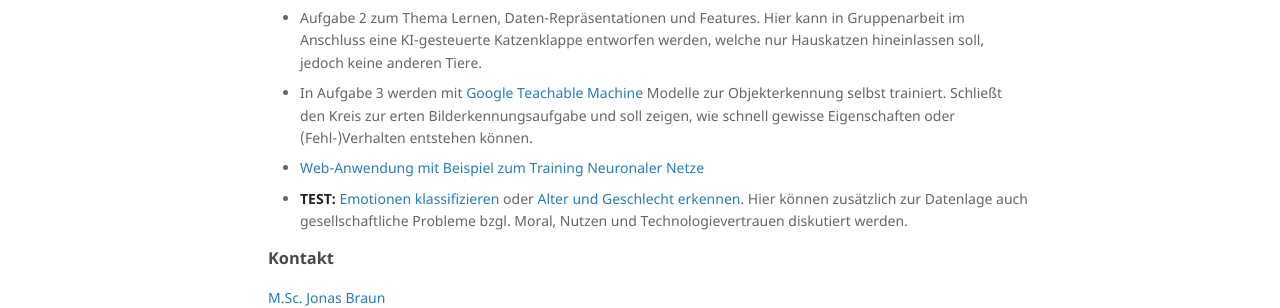
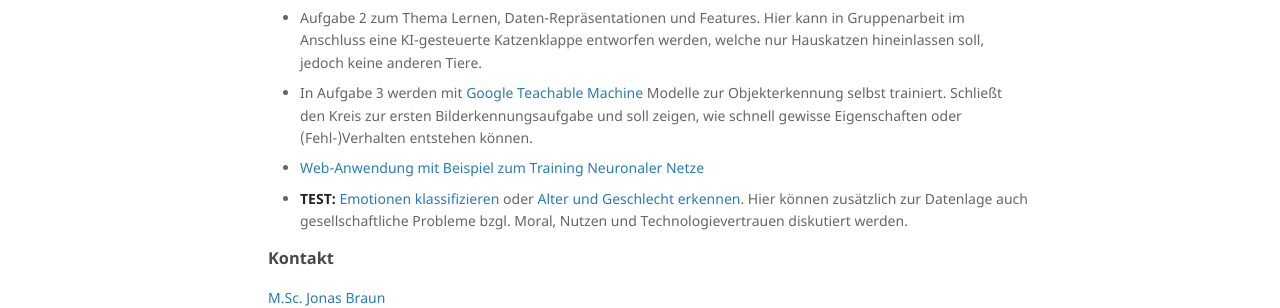
Before and after one commit to DDIHD/DDIHD.github.io, a Jekyll site: the page built from materials/ki.md, in a window 1280 px wide and 900 px high, scrolled down 945 px. Shown: the part 426-734 px from the top of the window. Built offline with Jekyll 4.4.1, drawn with Linux system fonts in a browser that asks for light colours.

Commit message:
Update ki.md

```diff
--- a/materials/ki.md
+++ b/materials/ki.md
@@ -137,8 +137,8 @@
 
 - [Web-App zur Bild-/Objekterkennung](/webapps/object/index.html) als Einstieg in den Unterricht oder die Fortbildung, zum Experimentieren, Verhalten und Grenzen austesten.Anleitung zur Installation der Webseite als App und zur Offline-Nutzung folgen. Empfohlen auf einem Tablet, um die Kamera auf der Rückseite nutzen zu können. <u> Ladezeit beachten, kurz warten und ggf. Kamera-Erlaubnis erteilen </u>
 - Aufgabe 2 zum Thema Lernen, Daten-Repräsentationen und Features. Hier kann in Gruppenarbeit im Anschluss eine KI-gesteuerte Katzenklappe entworfen werden, welche nur Hauskatzen hineinlassen soll, jedoch keine anderen Tiere.
-- In Aufgabe 3 werden mit [Google Teachable Machine](https://teachablemachine.withgoogle.com/) Modelle zur Objekterkennung selbst trainiert. Schließt den Kreis zur erten Bilderkennungsaufgabe und soll zeigen, wie schnell gewisse Eigenschaften oder (Fehl-)Verhalten entstehen können.
-- [Web-Anwendung mit Beispiel zum Training Neuronaler Netze]("/webapps/suessigkeiten/index.html" )
+- In Aufgabe 3 werden mit [Google Teachable Machine](https://teachablemachine.withgoogle.com/) Modelle zur Objekterkennung selbst trainiert. Schließt den Kreis zur ersten Bilderkennungsaufgabe und soll zeigen, wie schnell gewisse Eigenschaften oder (Fehl-)Verhalten entstehen können.
+- [Web-Anwendung mit Beispiel zum Training Neuronaler Netze](https://ddihd.github.io/webapps/suessigkeiten/index.html)
 - **TEST:** [Emotionen klassifizieren](https://ddihd.github.io/webapps/emotions/index.html) oder [Alter und Geschlecht erkennen](https://ddihd.github.io/webapps/agegender/index.html). Hier können zusätzlich zur Datenlage auch gesellschaftliche Probleme bzgl. Moral, Nutzen und Technologievertrauen diskutiert werden.
 
 
```
